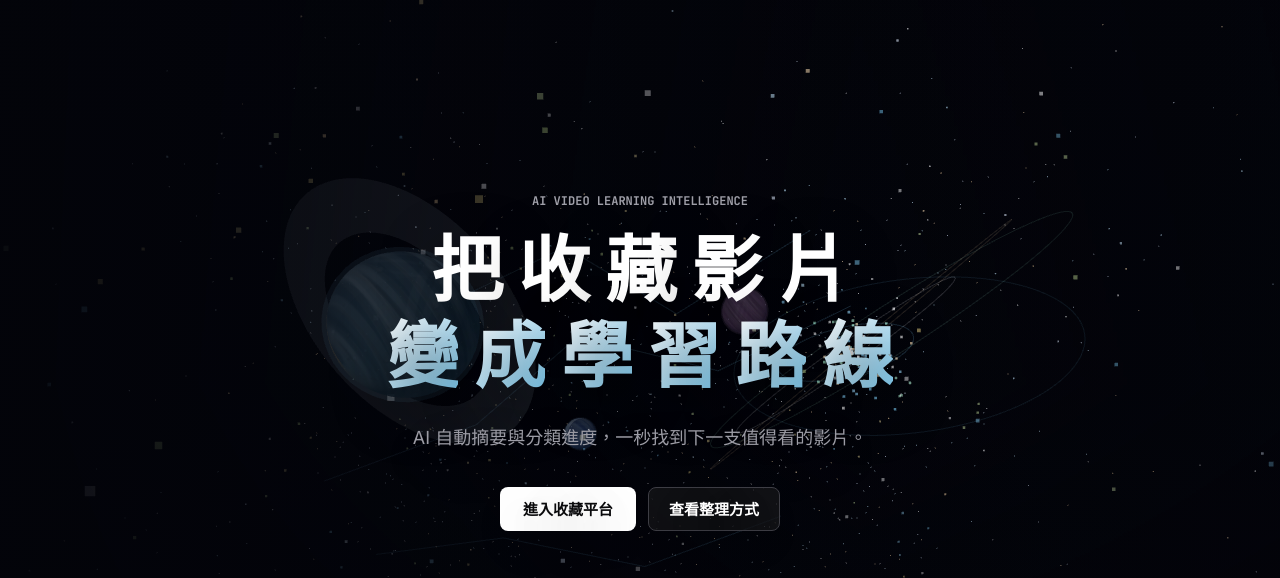
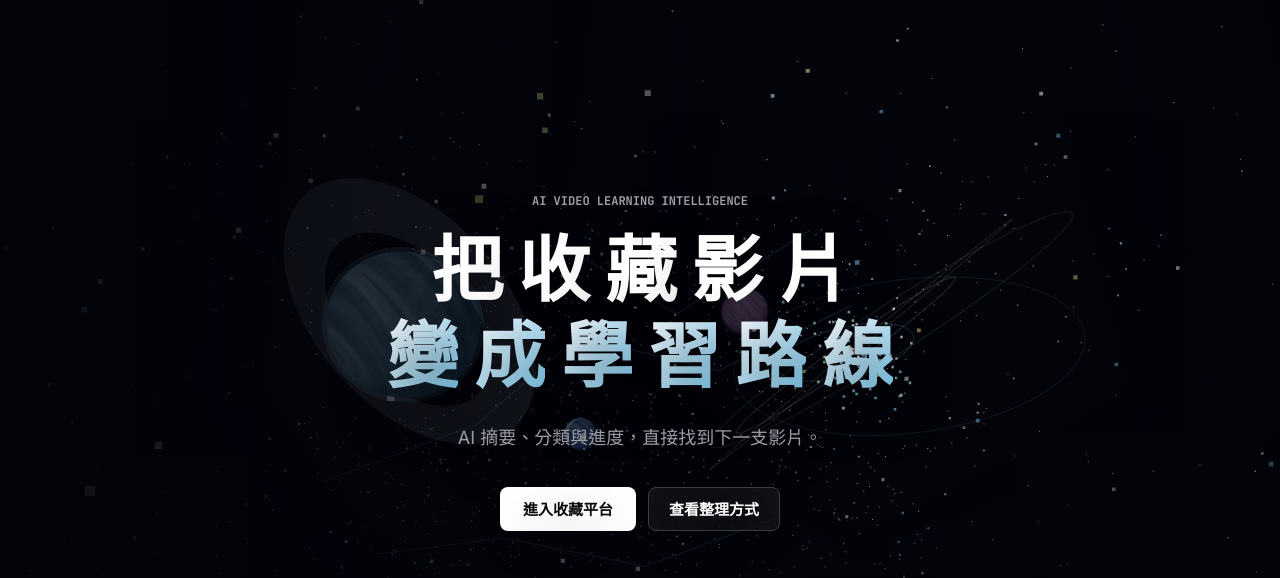
Before and after one commit to hiyanzi/ai-youtube-collection, a plain HTML site: page index.html in a window 1280 px wide. Shown: the top 578 px of the page. Drawn offline with nearby package versions, Linux system fonts and the light colour scheme; animation ran at ten frames a second.

Commit message:
style: restore hero copy and shorten proof copy text for better spacing

```diff
--- a/index.html
+++ b/index.html
@@ -361,7 +361,7 @@
     }
 
     .hero-copy {
-      max-width: 800px;
+      max-width: 560px;
       margin: 24px auto 0;
       color: var(--text-secondary);
       font-size: 18px;
@@ -1077,7 +1077,7 @@
             <span class="slogan-word slogan-gradient" style="--delay: 11">線</span>
           </h1>
           <p class="hero-copy">
-            AI 自動摘要與分類進度，一秒找到下一支值得看的影片。
+            AI 摘要、分類與進度，直接找到下一支影片。
           </p>
           <div class="hero-actions">
             <a class="button-primary" href="app.html">進入收藏平台</a>
@@ -1241,7 +1241,7 @@
             <div class="kicker">Current Library</div>
             <h2 id="proof-title">不是影片清單，<br>是 AI 學習索引。</h2>
             <p>
-              每支影片都能被搜尋、比較、回看，不再只是收藏夾裡的一個連結。
+              每支影片都能被搜尋、比較、回看，不再只是一個連結。
             </p>
           </div>
           <div class="proof-table" aria-label="平台目前資料">
```
Also changed, not shown: landing.html (+3 -3 lines).
